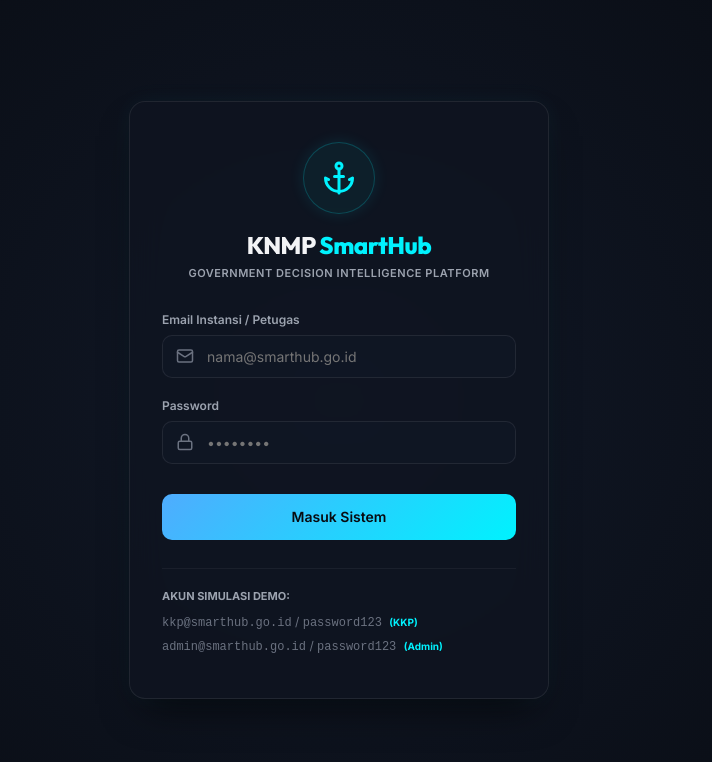
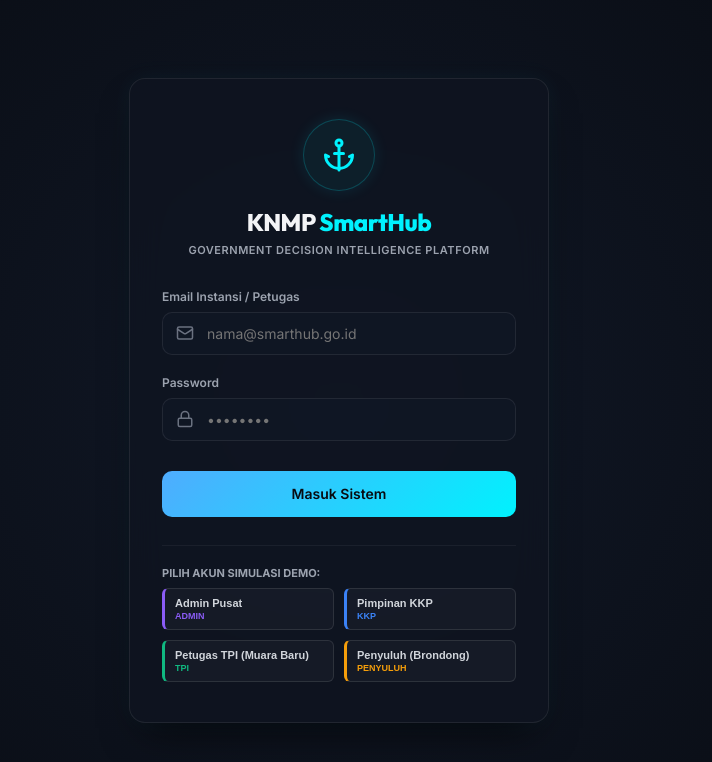
Before and after one commit to agosgit/KNMP-SmartHub, a React (Vite) app in the folder knmp-smarthub-frontend/: page /login in a window 1280 px wide. Shown: the top 762 px of the page, without its empty margins (301-1013 px from the left). Built offline with nearby package versions, Linux system fonts and the light colour scheme; no server answers.

Commit message:
fix: duplicate style attribute in login

```diff
--- a/knmp-smarthub-frontend/src/pages/Login.jsx
+++ b/knmp-smarthub-frontend/src/pages/Login.jsx
@@ -11,6 +11,18 @@ const Login = () => {
   const [loading, setLoading] = useState(false);
   const { login } = useAppStore();
   const navigate = useNavigate();
+
+  const demoAccounts = [
+    { label: 'Admin Pusat', email: 'admin@smarthub.go.id', role: 'ADMIN', color: '#8B5CF6' },
+    { label: 'Pimpinan KKP', email: 'kkp@smarthub.go.id', role: 'KKP', color: '#3B82F6' },
+    { label: 'Petugas TPI (Muara Baru)', email: 'tpi@smarthub.go.id', role: 'TPI', color: '#10B981' },
+    { label: 'Penyuluh (Brondong)', email: 'penyuluh@smarthub.go.id', role: 'PENYULUH', color: '#F59E0B' },
+  ];
+
+  const handleDemoLogin = (demoEmail) => {
+    setEmail(demoEmail);
+    setPassword('password123');
+  };
 
   const handleSubmit = async (e) => {
     e.preventDefault();
@@ -98,10 +110,21 @@ const Login = () => {
 
         {/* Footer info for demo credentials */}
         <div style={styles.demoCredentials}>
-          <span style={styles.demoTitle}>Akun Simulasi Demo:</span>
-          <div style={styles.demoDetails}>
-            <code>kkp@smarthub.go.id</code> / <code>password123</code> <span style={styles.roleTag}>(KKP)</span><br />
-            <code>admin@smarthub.go.id</code> / <code>password123</code> <span style={styles.roleTag}>(Admin)</span>
+          <span style={styles.demoTitle}>Pilih Akun Simulasi Demo:</span>
+          <div style={styles.demoGrid}>
+            {demoAccounts.map((acc, idx) => (
+              <button
+                key={idx}
+                type="button"
+                onClick={() => handleDemoLogin(acc.email)}
+                style={{...styles.demoBtn, borderLeftColor: acc.color}}
+              >
+                <span style={styles.demoBtnLabel}>{acc.label}</span>
+                <span style={{...styles.demoBtnRole, color: acc.color}}>
+                  {acc.role}
+                </span>
+              </button>
+            ))}
           </div>
         </div>
       </div>
@@ -209,17 +232,34 @@ const styles = {
     marginBottom: '8px',
     textTransform: 'uppercase',
   },
-  demoDetails: {
-    fontSize: '12px',
-    color: '#6B7280',
-    lineHeight: '1.8',
+  demoGrid: {
+    display: 'grid',
+    gridTemplateColumns: '1fr 1fr',
+    gap: '10px',
   },
-  roleTag: {
-    color: '#00F2FE',
-    fontSize: '10px',
-    fontWeight: '700',
-    marginLeft: '4px',
+  demoBtn: {
+    backgroundColor: 'rgba(255, 255, 255, 0.03)',
+    border: '1px solid rgba(255, 255, 255, 0.1)',
+    borderLeftWidth: '3px',
+    borderRadius: '6px',
+    padding: '8px 10px',
+    display: 'flex',
+    flexDirection: 'column',
+    alignItems: 'flex-start',
+    cursor: 'pointer',
+    transition: 'all 0.2s',
+    textAlign: 'left',
   },
+  demoBtnLabel: {
+    fontSize: '11px',
+    color: '#D1D5DB',
+    fontWeight: '600',
+    marginBottom: '2px',
+  },
+  demoBtnRole: {
+    fontSize: '9px',
+    fontWeight: '800',
+  }
 };
 
 export default Login;
```
